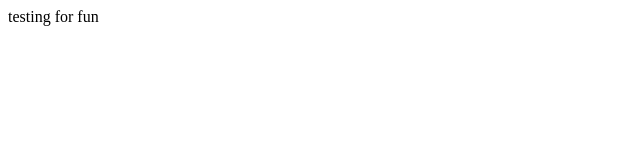
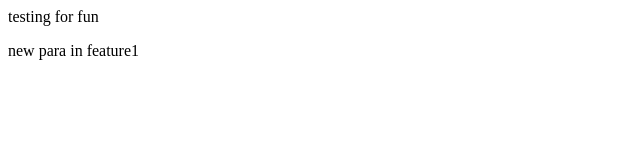
Before and after one commit to mridul-chhokkar13/init-check, a plain HTML site: page index.html in a window 1280 px wide. Shown: the whole page, without its empty margins (0-640 px from the left). Drawn offline with Linux system fonts and the light colour scheme.

Commit message:
new para in feature1

```diff
--- a/index.html
+++ b/index.html
@@ -1 +1,2 @@
 <p>testing for fun</p>
+<p>new para in feature1</p>
```
